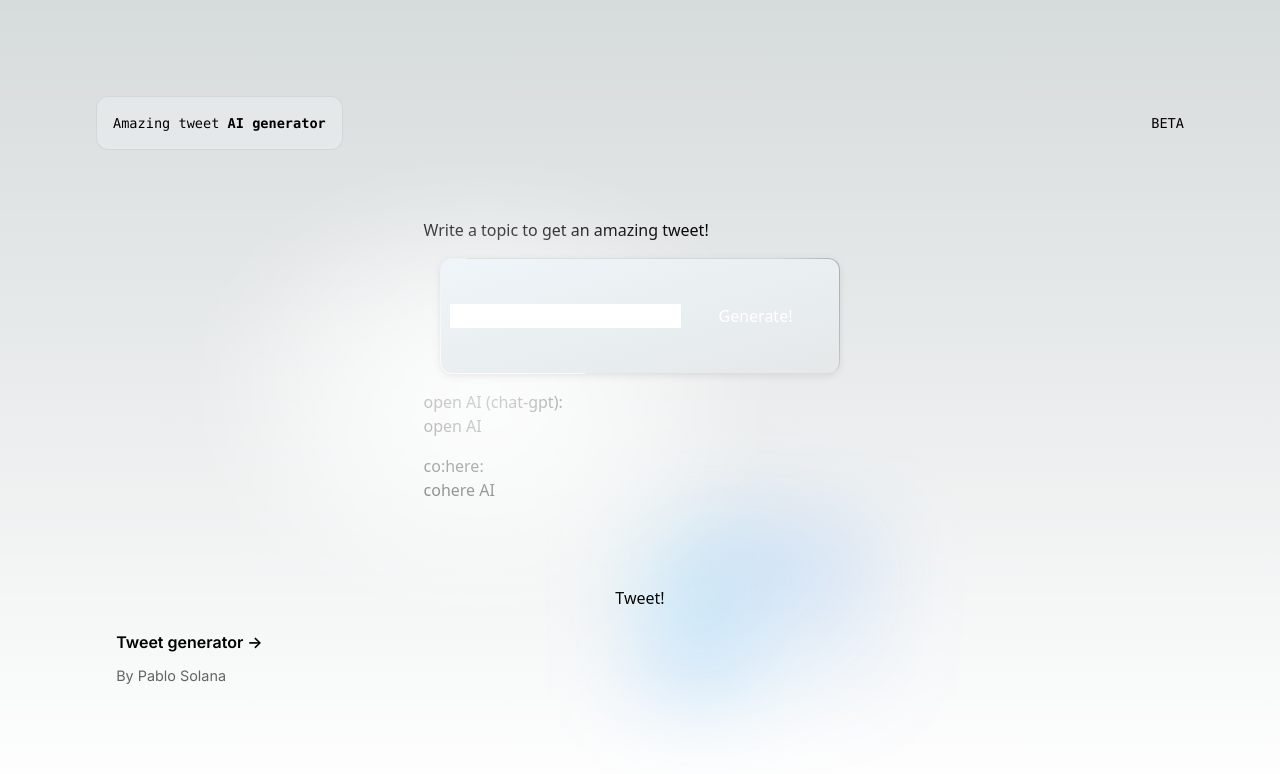
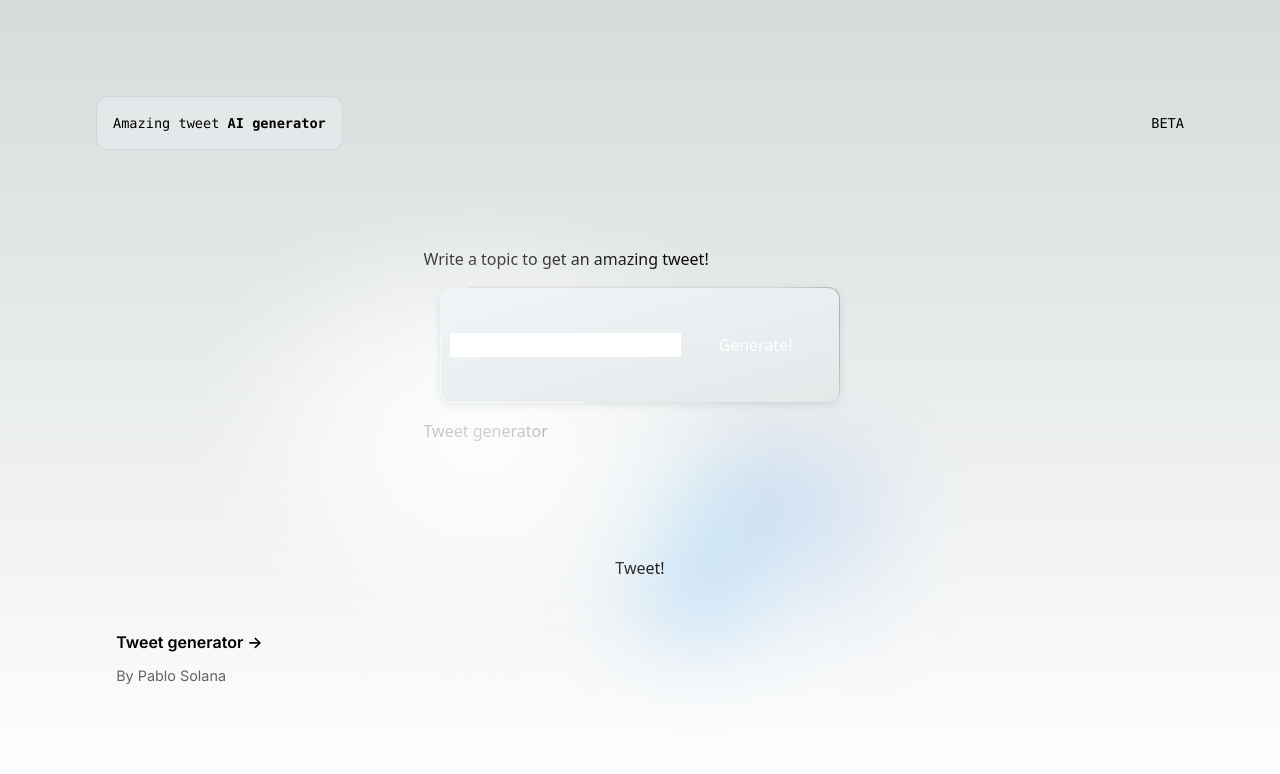
Before and after one commit to juanpablosolana/ia-tweet-generator, a Next.js app: page / in a window 1280 px wide. Shown: the top 774 px of the page. Built offline with nearby package versions, Linux system fonts and the light colour scheme.

Commit message:
cohere AI is leve 🐛

```diff
--- a/src/pages/api/cohere/[magic].js
+++ /dev/null
@@ -1,15 +0,0 @@
-import cohere from 'cohere-ai'
-import {cohereData}  from '@/services/ia'
-cohere.init(process.env.COHERE_API_KEY); // This is your trial API key
-
-export default async function handler(req, res) {
-  const { magic } = req.query
-    try {
-      const response = await cohere.generate(cohereData(magic));
-      const { body } = response;
-      res.send({tweet:body.generations[0].text});
-    }
-    catch (error) {
-      res.status(503).send({ tweet:'Error, IA timeout or invalid category'});
-    }
-}
--- a/src/pages/index.js
+++ b/src/pages/index.js
@@ -10,32 +10,24 @@ const inter = Inter({ subsets: ['latin'] })
 
 export default function Home() {
 
-  const [message, setMessage] = useState('cohere AI')
-  const [openAIMessage, setOpenAIMessage] = useState('open AI')
+  const [message, setMessage] = useState('Tweet generator')
   const [isLoding, setIsLoading] = useState(false)
-
 
   const handlerMagic = (e) => {
     e.preventDefault()
     const { value } = e.target[0]
     if (value === '') return
-    const apis = [
-      createTweet('openai', value),
-      createTweet('cohere', value)
-    ]
     setIsLoading(true)
-    Promise.all(apis)
-      .then(([openAIMessage,cohereMessage]) => {
-        setOpenAIMessage(openAIMessage)
-        setMessage(cohereMessage)
+    createTweet(value)
+      .then((message) => {
+        setMessage(message)
       })
       .catch((error) => {
-        setOpenAIMessage(error.message)
         setMessage(error.message)
       })
-      .finally(() => {
-        setIsLoading(false)
-      })
+    .finally(() => {
+      setIsLoading(false)
+    })
   }
 
   const handlerTweet = () => {
@@ -80,12 +72,7 @@ export default function Home() {
             }
           </div>
           <div className='max-w-md	my-4'>
-            <p>open AI (chat-gpt):</p>
-            {isLoding ? <Loader /> : <label className='gap-3'>{openAIMessage}</label>}
-          </div>
-          <div className='max-w-md	my-4'>
-            <p>co:here:</p>
-           {isLoding ? <Loader /> : <label className='gap-3'>{message}</label> }
+            {isLoding ? <Loader /> : <label className='gap-3'>{message}</label>}
           </div>
         </div>
         <button onClick={handlerTweet}>Tweet!</button>
--- a/src/services/createTweet.js
+++ b/src/services/createTweet.js
@@ -1,5 +1,5 @@
-const createTweet = async (aiProvider,category) => {
-  const response = await fetch(`/api/${aiProvider}/${category}`);
+const createTweet = async (category) => {
+  const response = await fetch(`/api/${category}`);
   const { tweet: message } = await response.json();
   return message;
 }
```
Also changed, not shown: src/pages/api/[magic].js (renamed from src/pages/api/openai/[magic].js).
